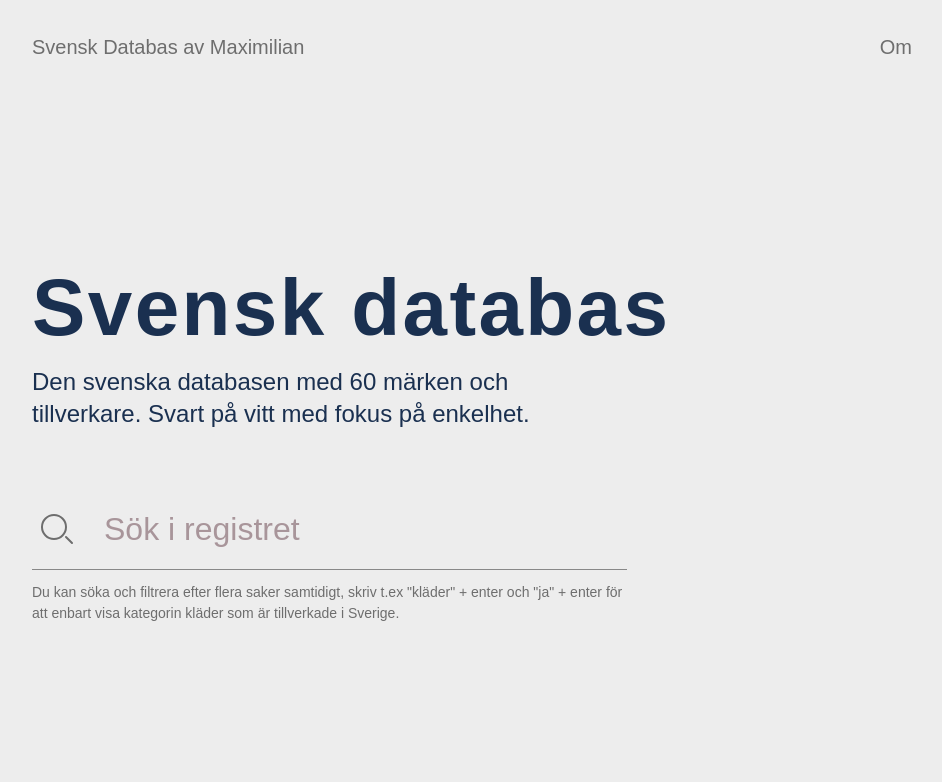
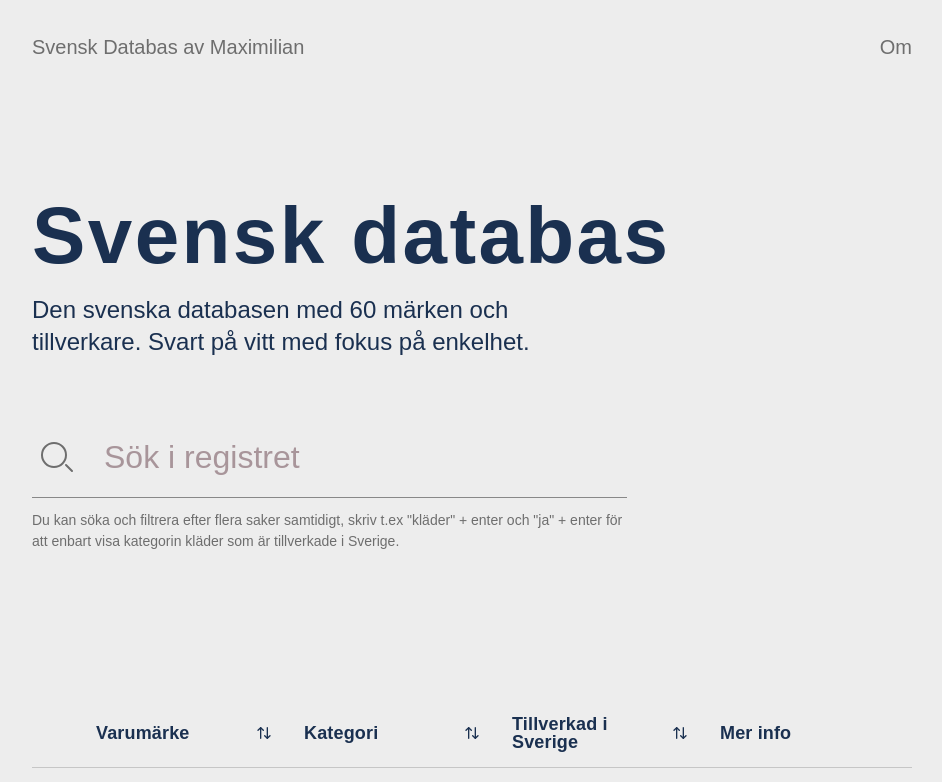
Before and after one commit to fiski/svenskdatabas, a React (Vite) app: page / in a window 1280 px wide. Shown: the top 782 px of the page, without its empty margins (168-1110 px from the left). Built offline with nearby package versions, Linux system fonts and the light colour scheme; a web font is replaced by a local one.

Commit message:
Update body padding in CSS for improved layout consistency

```diff
--- a/src/index.css
+++ b/src/index.css
@@ -110,7 +110,7 @@ body {
   display: flex;
   flex-direction: column;
   gap: 59px;
-  padding-top: 168px;
+  padding-top: 6rem;
 }
 
 /* Hero */
```
